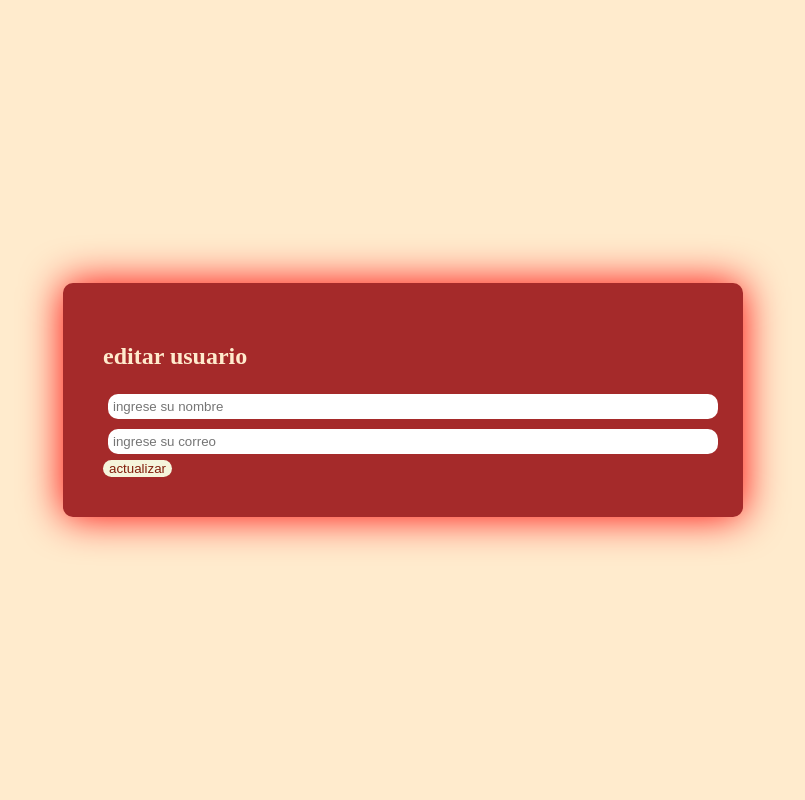
After one commit to krlfgr/CRUD, a Flask app: template templates/editar.html in a window 1280 px wide. The commit adds this page. Shown: the whole page, without its empty margins (237-1042 px from the left). Run offline with Flask 3, Linux system fonts and the light colour scheme; the template is opened without the code that fills it, so the values that code supplies are empty.

Commit message:
actualizar

```diff
--- a/main.py
+++ b/main.py
@@ -1,4 +1,4 @@
-from flask import Flask, request, render_template
+from flask import Flask, request, render_template, redirect, url_for
 
 app = Flask(__name__)
 
@@ -22,9 +22,22 @@ def crud():
                 break
     return render_template("crud.html", usuario=usuario)
 
+# ruta para editar la informacion del usuario
+@app.route("/update/<int:id>", methods=["GET", "POST"])
+def update(id):
+    # TODO: capturar y buscar el usuario a editar
+    for diccionario in usuario: # para cada diccionario centro de la lista evalue:
+        if diccionario["id"]==id: # si el id convertido a string es igual al id que me pasan por parametro
+            usuario_a_editar=diccionario # hemos identificado el usario a editar
+            break
+    # print(usuario_a_editar)
+    # TODO: actualizar la informacion del usuario seleccionado
+    if request.method=="POST":
+        usuario_a_editar["nombre"]=request.form.get("nombre") # el nombre nuevo sera el que llegue por un nuevo formulario
+        usuario_a_editar["correo"]=request.form.get("correo") # el correo nuevo sera el que llegue por un nuevo formulario
+        return redirect(url_for("crud")) # redirecciona la aplicacion a la ruta de la funcion crud
 
-
-
+    return render_template("editar.html", usuario_a_editar=usuario_a_editar)
 
 
 
--- a/templates/crud.html
+++ b/templates/crud.html
@@ -10,8 +10,8 @@
     <div class="contenedor">
         <h2 style="color: blanchedalmond;">usuario</h2>
         <form method="POST">
-            <input type="text" placeholder="ingrese su nombre" name="nombre">
-            <input type="email" placeholder="ingrese su correo" name="correo">
+            <input type="text" placeholder="ingrese su nombre" name="nombre" required>
+            <input type="email" placeholder="ingrese su correo" name="correo" required>
             <button>registrar</button>
         </form>
         <table>
@@ -21,7 +21,7 @@
                 <td>{{ persona.id }}</td>
                 <td>{{ persona.nombre }}</td>
                 <td>{{ persona.correo }}</td>
-                <td><a href="/?eliminar={{ persona.id }}">eliminar</a></td>
+                <td><a href="">editar</a>|<a href="/?eliminar={{ persona.id }}">eliminar</a></td>
             </tr>
 
             {% endfor %}
--- /dev/null
+++ b/templates/editar.html
@@ -0,0 +1,19 @@
+<!DOCTYPE html>
+<html lang="en">
+<head>
+    <meta charset="UTF-8">
+    <meta name="viewport" content="width=device-width, initial-scale=1.0">
+    <title>EDITAR</title>
+    <link rel="stylesheet" href="{{url_for('static', filename='style.css')}}">
+</head>
+<body>
+    <div class="contenedor">
+        <h2 style="color: blanchedalmond;">editar usuario</h2>
+        <form method="POST">
+            <input type="text" placeholder="ingrese su nombre" name="nombre" required>
+            <input type="email" placeholder="ingrese su correo" name="correo" required>
+            <button>actualizar</button>
+        </form>
+    </div>
+</body>
+</html>
```
